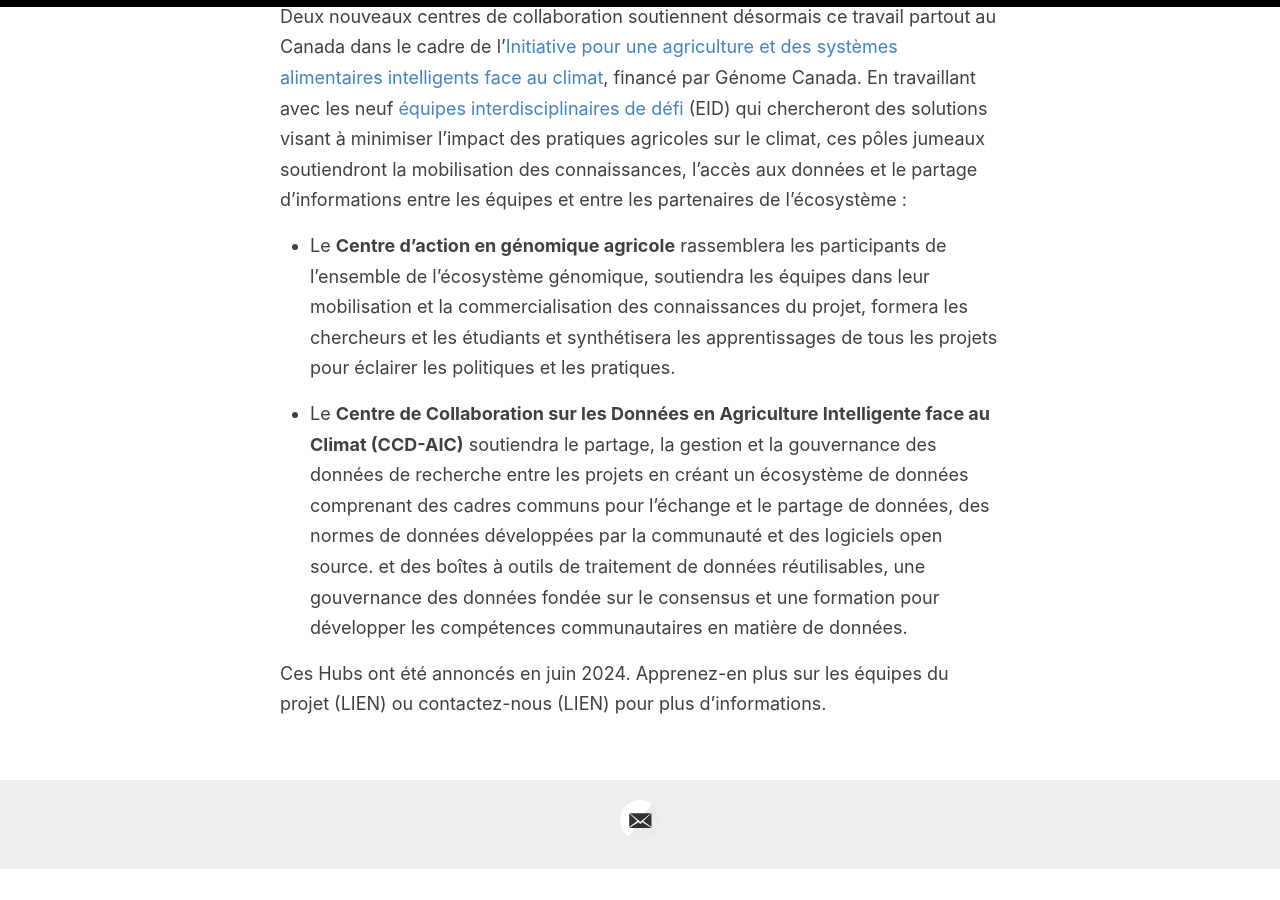
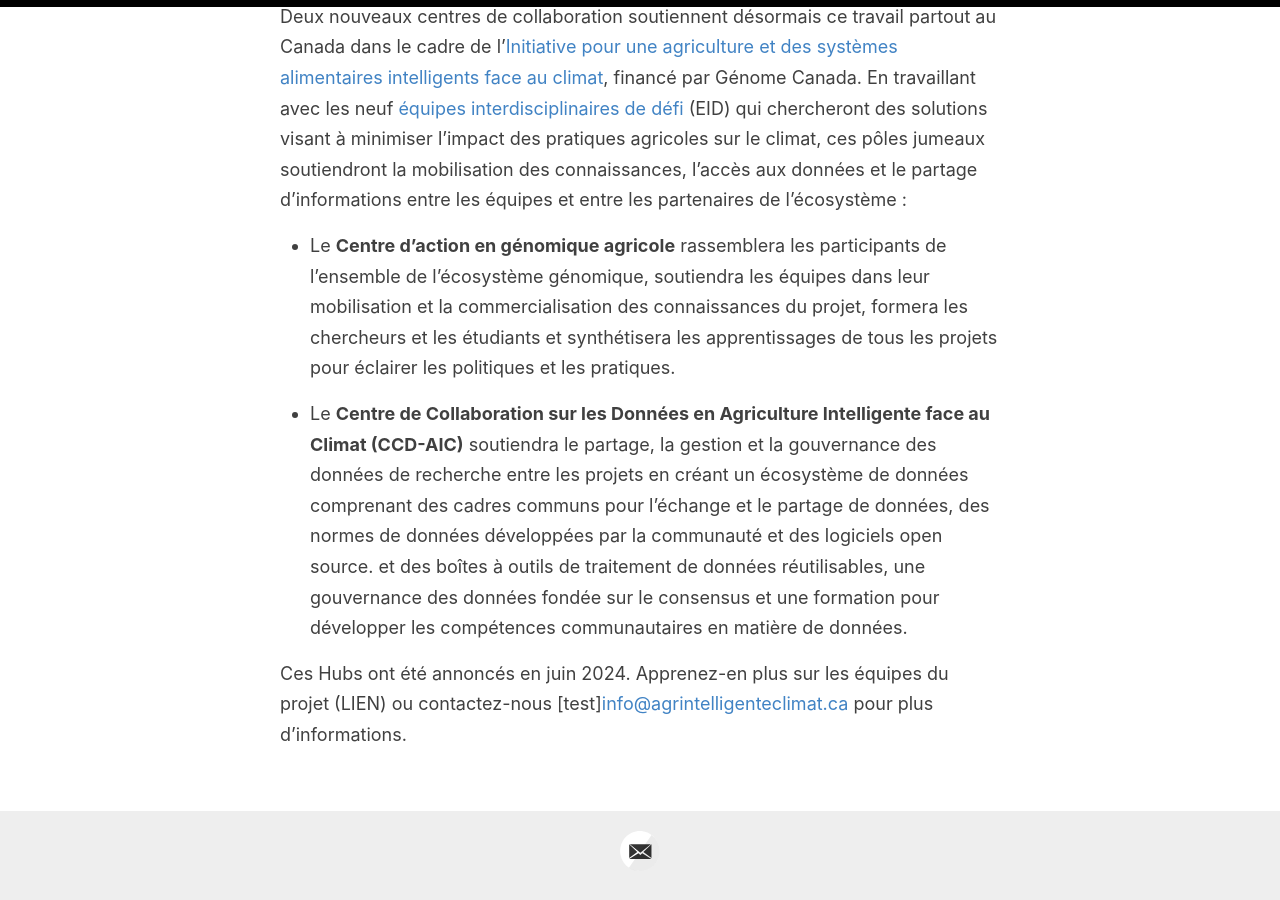
Before and after one commit to ClimateSmartAg/ClimateSmartAg-website-fr, a Jekyll site: the page built from index.md, in a window 1280 px wide and 900 px high, scrolled down 772 px. Built offline with Jekyll 4.4.1, drawn with Linux system fonts in a browser that asks for light colours; our own code applies the rules of GitHub Pages for plain Markdown files; before the commit the page ends 1642 px from its top, so only the background shows below that.

Commit message:
Update index.md

```diff
--- a/index.md
+++ b/index.md
@@ -12,4 +12,4 @@ Deux nouveaux centres de collaboration soutiennent désormais ce travail partout
 
 - Le **Centre de Collaboration sur les Données en Agriculture Intelligente face au Climat (CCD-AIC)** soutiendra le partage, la gestion et la gouvernance des données de recherche entre les projets en créant un écosystème de données comprenant des cadres communs pour l'échange et le partage de données, des normes de données développées par la communauté et des logiciels open source. et des boîtes à outils de traitement de données réutilisables, une gouvernance des données fondée sur le consensus et une formation pour développer les compétences communautaires en matière de données.
 
-Ces Hubs ont été annoncés en juin 2024. Apprenez-en plus sur les équipes du projet (LIEN) ou contactez-nous (LIEN) pour plus d'informations.
+Ces Hubs ont été annoncés en juin 2024. Apprenez-en plus sur les équipes du projet (LIEN) ou contactez-nous [test]<info@agrintelligenteclimat.ca> pour plus d'informations.
```
